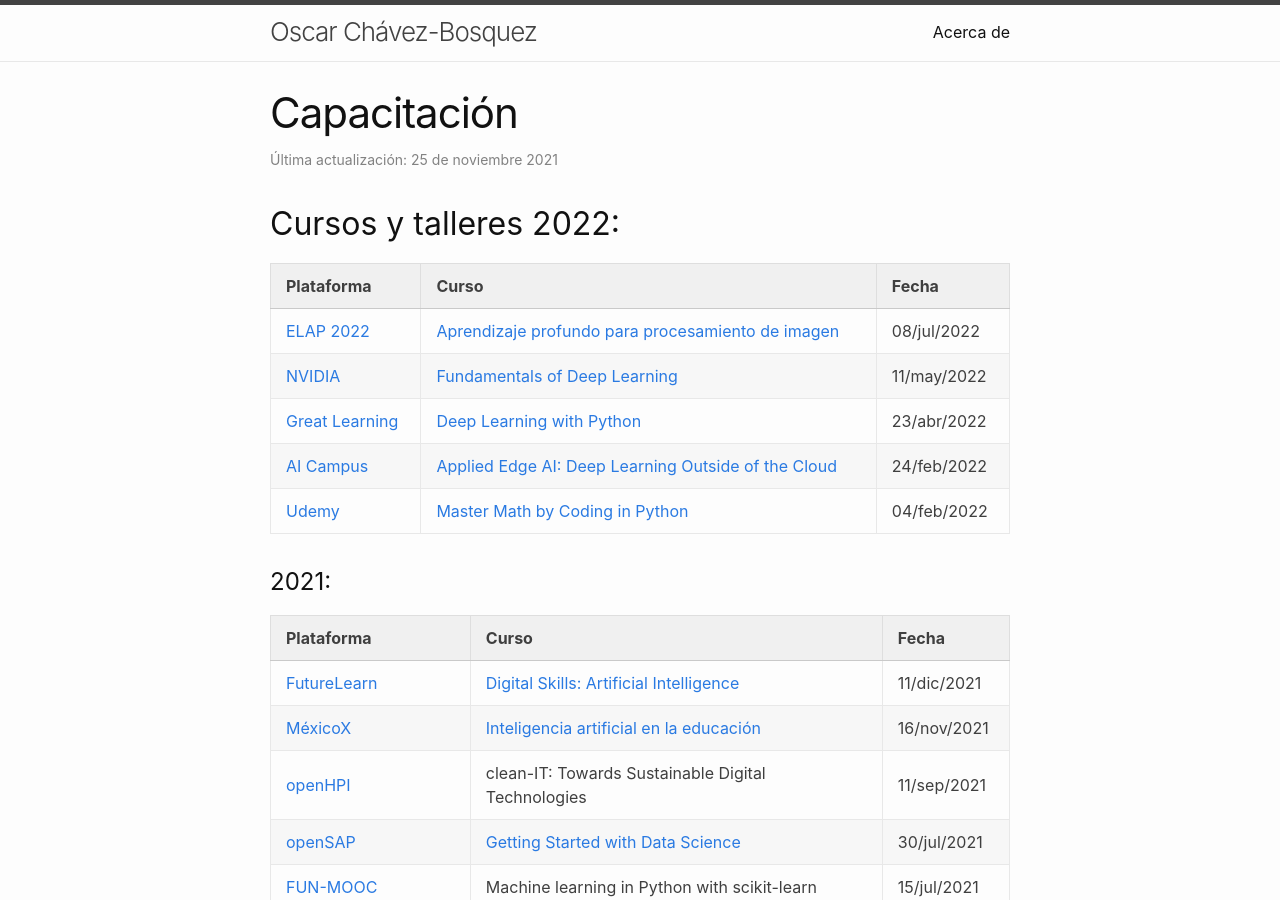
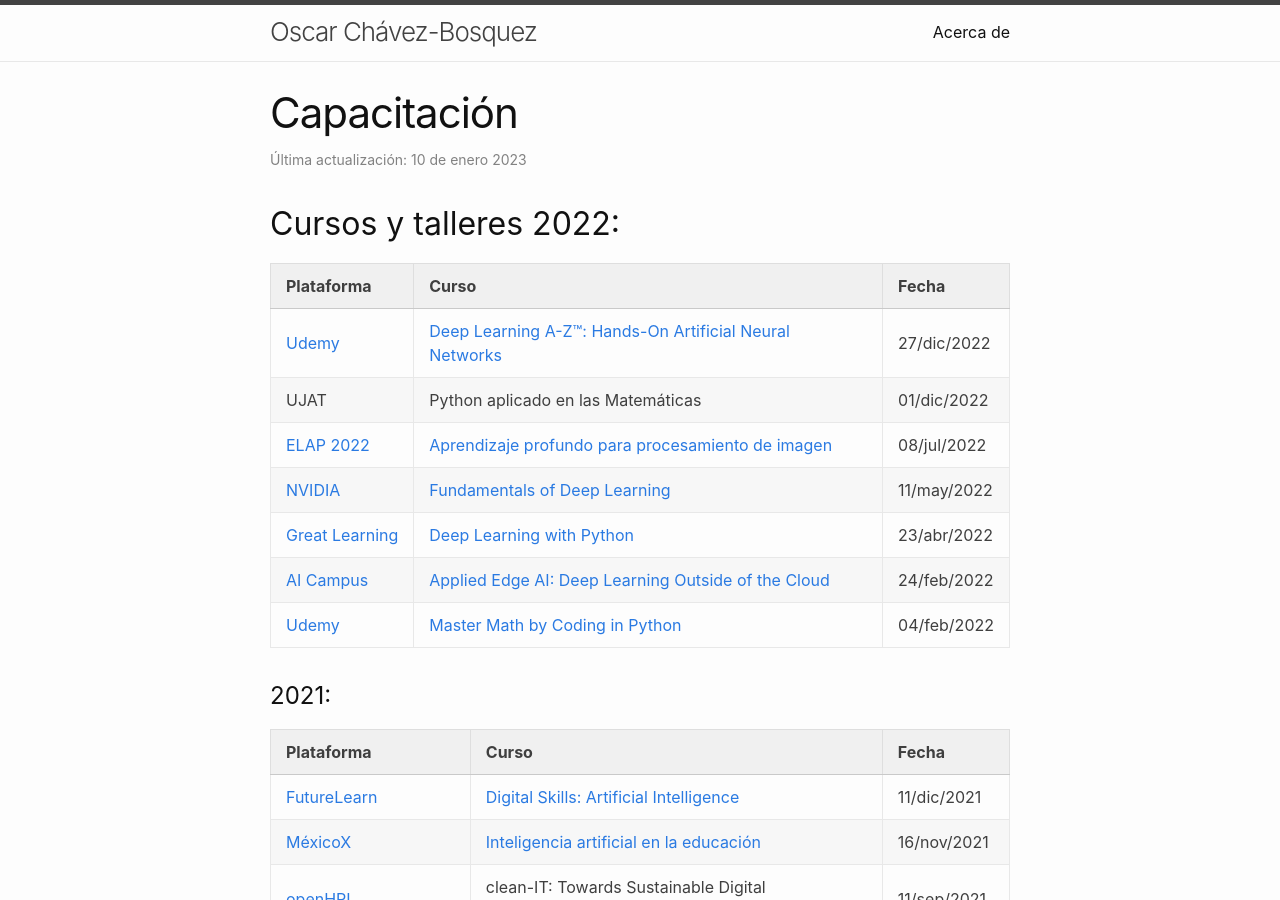
Before and after one commit to chavezbosquez/chavezbosquez.github.io, a Jekyll site: the page built from personal/cursos.markdown, in a window 1280 px wide and 900 px high. Built offline with Jekyll 4.4.1, drawn with Linux system fonts in a browser that asks for light colours.

Commit message:
Capacitación

```diff
--- a/personal/cursos.markdown
+++ b/personal/cursos.markdown
@@ -2,7 +2,7 @@
 layout   : page
 title    : Capacitación
 categoria: personal
-date     : 2021-11-25 00:24:00 -0600
+date     : 2023-01-10 15:52:00 -0600
 # Capacitación
 ---
 
@@ -10,6 +10,8 @@ date     : 2021-11-25 00:24:00 -0600
 
 | Plataforma | Curso | Fecha |
 | --- | --- | ---|
+| [Udemy](https://www.udemy.com/course/deeplearning/){:target="_blank"} | [Deep Learning A-Z™: Hands-On Artificial Neural Networks](https://www.udemy.com/certificate/UC-62ef14dd-6819-47e2-88cd-de1cf149a491/){:target="_blank"} | 27/dic/2022 <!-- 22.5 h --> |
+| UJAT | Python aplicado en las Matemáticas | 01/dic/2022 <!-- 40 h --> |
 | [ELAP 2022](https://isg-uah.github.io/elap2022/){:target="_blank"} | [Aprendizaje profundo para procesamiento de imagen](https://github.com/ISG-UAH/elap2022/blob/main/diplomas/156_ELAP2022.pdf){:target="_blank"} | 08/jul/2022 <!-- 15 h --> |
 | [NVIDIA](https://www.nvidia.com/en-us/training/){:target="_blank"} | [Fundamentals of Deep Learning](https://courses.nvidia.com/certificates/50264cc4a49144ce890fa0df8049fb5b/){:target="_blank"} | 11/may/2022 <!-- 8 h --> |
 | [Great Learning](https://www.mygreatlearning.com){:target="_blank"} | [Deep Learning with Python](https://olympus1.mygreatlearning.com/course_certificate/SWEYZJKA){:target="_blank"} | 23/abr/2022 <!-- 8 h --> |
```
